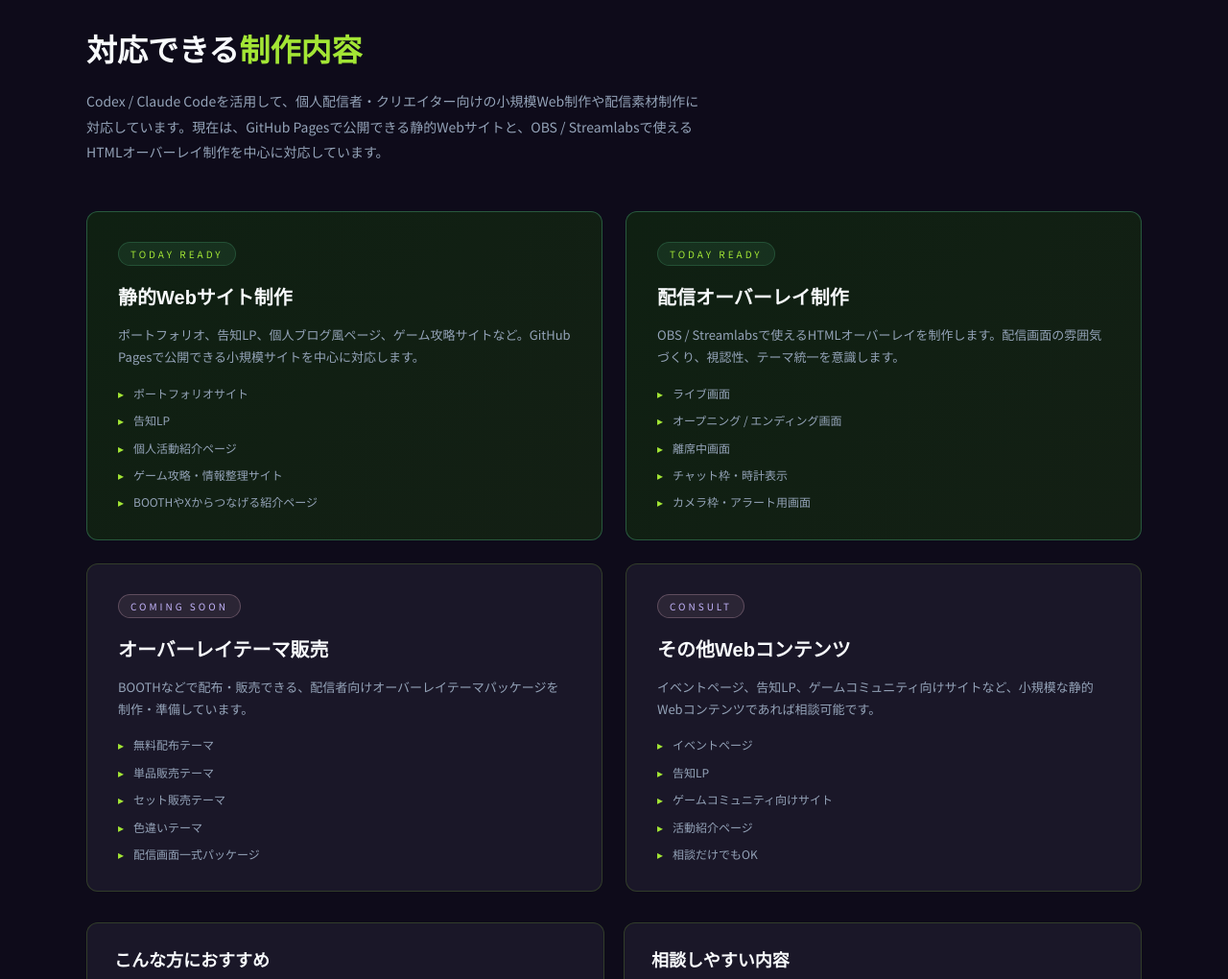
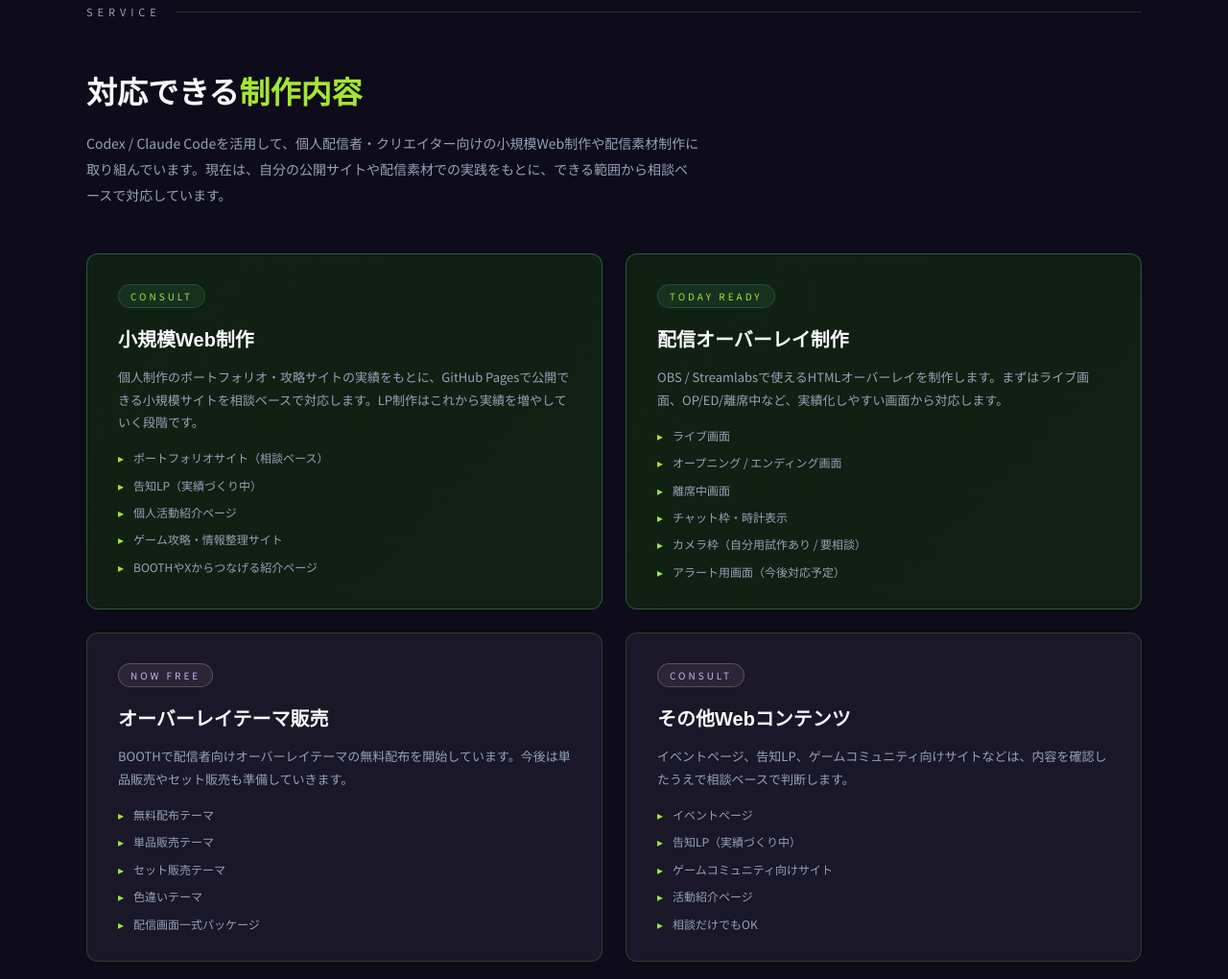
Before and after one commit to haryuu210-art/rouryu-works, a plain HTML site: page index.html in a window 1280 px wide. Shown: the part 6233-7253 px from the top of the page at 96% size. Drawn offline with Linux system fonts and the light colour scheme; a web font is replaced by a local one.

Commit message:
Adjust service claims and pricing notes

```diff
--- a/index.html
+++ b/index.html
@@ -773,8 +773,8 @@
       <div class="skill-card">
         <div class="skill-card-label">Static Web</div>
         <div class="skill-card-title">静的Webサイト制作</div>
-        <p>HTML / CSS / JavaScriptを使ったポートフォリオ、告知LP、攻略サイトなどの制作に対応しています。</p>
-        <span class="skill-level">小規模サイトに対応</span>
+        <p>HTML / CSS / JavaScriptを使い、個人制作のポートフォリオや攻略サイトを公開しています。依頼制作は小規模なものから相談ベースで対応します。</p>
+        <span class="skill-level">個人制作実績あり</span>
       </div>
       <div class="skill-card">
         <div class="skill-card-label">Publish</div>
@@ -785,8 +785,8 @@
       <div class="skill-card">
         <div class="skill-card-label">Streaming</div>
         <div class="skill-card-title">配信素材制作</div>
-        <p>OBS / Streamlabsのブラウザソースで使えるHTMLオーバーレイ制作に対応しています。</p>
-        <span class="skill-level">OBS / Streamlabs対応</span>
+        <p>OBS / Streamlabsのブラウザソースで使えるHTMLオーバーレイを制作しています。カメラ枠は自分用の試作あり、アラート用画面は今後対応予定です。</p>
+        <span class="skill-level">実績を拡張中</span>
       </div>
       <div class="skill-card">
         <div class="skill-card-label">Image Workflow</div>
@@ -809,15 +809,15 @@
   <div class="section-inner">
     <div class="section-label">Service</div>
     <h2 class="section-title">対応できる<span>制作内容</span></h2>
-    <p class="section-desc">Codex / Claude Codeを活用して、個人配信者・クリエイター向けの小規模Web制作や配信素材制作に対応しています。現在は、GitHub Pagesで公開できる静的Webサイトと、OBS / Streamlabsで使えるHTMLオーバーレイ制作を中心に対応しています。</p>
+    <p class="section-desc">Codex / Claude Codeを活用して、個人配信者・クリエイター向けの小規模Web制作や配信素材制作に取り組んでいます。現在は、自分の公開サイトや配信素材での実践をもとに、できる範囲から相談ベースで対応しています。</p>
     <div class="service-grid">
       <div class="service-card featured">
-        <span class="service-badge">Today Ready</span>
-        <h3>静的Webサイト制作</h3>
-        <p>ポートフォリオ、告知LP、個人ブログ風ページ、ゲーム攻略サイトなど。GitHub Pagesで公開できる小規模サイトを中心に対応します。</p>
+        <span class="service-badge">Consult</span>
+        <h3>小規模Web制作</h3>
+        <p>個人制作のポートフォリオ・攻略サイトの実績をもとに、GitHub Pagesで公開できる小規模サイトを相談ベースで対応します。LP制作はこれから実績を増やしていく段階です。</p>
         <ul>
-          <li>ポートフォリオサイト</li>
-          <li>告知LP</li>
+          <li>ポートフォリオサイト（相談ベース）</li>
+          <li>告知LP（実績づくり中）</li>
           <li>個人活動紹介ページ</li>
           <li>ゲーム攻略・情報整理サイト</li>
           <li>BOOTHやXからつなげる紹介ページ</li>
@@ -826,19 +826,20 @@
       <div class="service-card featured">
         <span class="service-badge">Today Ready</span>
         <h3>配信オーバーレイ制作</h3>
-        <p>OBS / Streamlabsで使えるHTMLオーバーレイを制作します。配信画面の雰囲気づくり、視認性、テーマ統一を意識します。</p>
+        <p>OBS / Streamlabsで使えるHTMLオーバーレイを制作します。まずはライブ画面、OP/ED/離席中など、実績化しやすい画面から対応します。</p>
         <ul>
           <li>ライブ画面</li>
           <li>オープニング / エンディング画面</li>
           <li>離席中画面</li>
           <li>チャット枠・時計表示</li>
-          <li>カメラ枠・アラート用画面</li>
+          <li>カメラ枠（自分用試作あり / 要相談）</li>
+          <li>アラート用画面（今後対応予定）</li>
         </ul>
       </div>
       <div class="service-card">
-        <span class="service-badge pink">Coming Soon</span>
+        <span class="service-badge pink">Now Free</span>
         <h3>オーバーレイテーマ販売</h3>
-        <p>BOOTHなどで配布・販売できる、配信者向けオーバーレイテーマパッケージを制作・準備しています。</p>
+        <p>BOOTHで配信者向けオーバーレイテーマの無料配布を開始しています。今後は単品販売やセット販売も準備していきます。</p>
         <ul>
           <li>無料配布テーマ</li>
           <li>単品販売テーマ</li>
@@ -850,10 +851,10 @@
       <div class="service-card">
         <span class="service-badge pink">Consult</span>
         <h3>その他Webコンテンツ</h3>
-        <p>イベントページ、告知LP、ゲームコミュニティ向けサイトなど、小規模な静的Webコンテンツであれば相談可能です。</p>
+        <p>イベントページ、告知LP、ゲームコミュニティ向けサイトなどは、内容を確認したうえで相談ベースで判断します。</p>
         <ul>
           <li>イベントページ</li>
-          <li>告知LP</li>
+          <li>告知LP（実績づくり中）</li>
           <li>ゲームコミュニティ向けサイト</li>
           <li>活動紹介ページ</li>
           <li>相談だけでもOK</li>
@@ -893,7 +894,7 @@
       <details class="price-card" open>
         <summary>無料配布</summary>
         <div class="details-body">
-          <p>配信者向けオーバーレイ6テーマをBOOTHで無料配布予定です。</p>
+          <p>配信者向けオーバーレイ6テーマはBOOTHで無料配布を開始しています。</p>
           <div class="price-line"><span>無料オーバーレイ6テーマ</span><strong>0円</strong></div>
         </div>
       </details>
@@ -915,16 +916,16 @@
           <div class="price-line"><span>エンディング画面</span><strong>3,000円</strong></div>
           <div class="price-line"><span>OP＋ED＋ライブ画面セット</span><strong>8,000円</strong></div>
           <div class="price-line"><span>OP＋ED＋離席中＋ライブ画面セット</span><strong>10,000円</strong></div>
-          <div class="price-line"><span>移動可能カメラ枠</span><strong>＋1,500円</strong></div>
-          <p>修正2回まで無料。3回目以降は追加料金、大幅な変更は別途見積もりです。</p>
+          <div class="price-line"><span>移動可能カメラ枠</span><strong>要相談</strong></div>
+          <p>カメラ枠は自分用の試作をもとに相談対応します。修正2回まで無料。3回目以降は追加料金、大幅な変更は別途見積もりです。</p>
         </div>
       </details>
       <details class="price-card">
         <summary>Webサイト制作</summary>
         <div class="details-body">
-          <p>ポートフォリオ、告知LP、ゲーム攻略サイトなどの静的Webサイト制作は、ページ数・機能・デザイン内容によって大きく変わるため相談ベースです。</p>
+          <p>Webサイト制作は個人制作実績をもとに、内容確認後に相談ベースで判断します。LPはこれから実績を増やす段階です。</p>
           <div class="price-line"><span>ポートフォリオサイト</span><strong>要相談</strong></div>
-          <div class="price-line"><span>告知LP</span><strong>要相談</strong></div>
+          <div class="price-line"><span>告知LP</span><strong>要相談 / 実績づくり中</strong></div>
           <div class="price-line"><span>ゲーム攻略・情報整理サイト</span><strong>要相談</strong></div>
           <div class="price-line"><span>BOOTHやXからつなげる紹介ページ</span><strong>要相談</strong></div>
         </div>
@@ -950,7 +951,7 @@
           <li>複雑なデータベース連携</li>
           <li>高度なセキュリティ対応が必要な案件</li>
         </ul>
-        <p>GitHub Pagesで公開できる範囲の小規模サイトや、OBS / Streamlabsで使えるHTMLオーバーレイを中心に対応します。対応できるか分からない場合も、まずは相談内容を確認してから判断します。</p>
+        <p>GitHub Pagesで公開できる範囲の小規模サイトや、OBS / Streamlabsで使えるHTMLオーバーレイを中心に対応します。アラート用画面は今後対応予定です。対応できるか分からない場合も、まずは相談内容を確認してから判断します。</p>
       </div>
     </details>
   </div>
```
